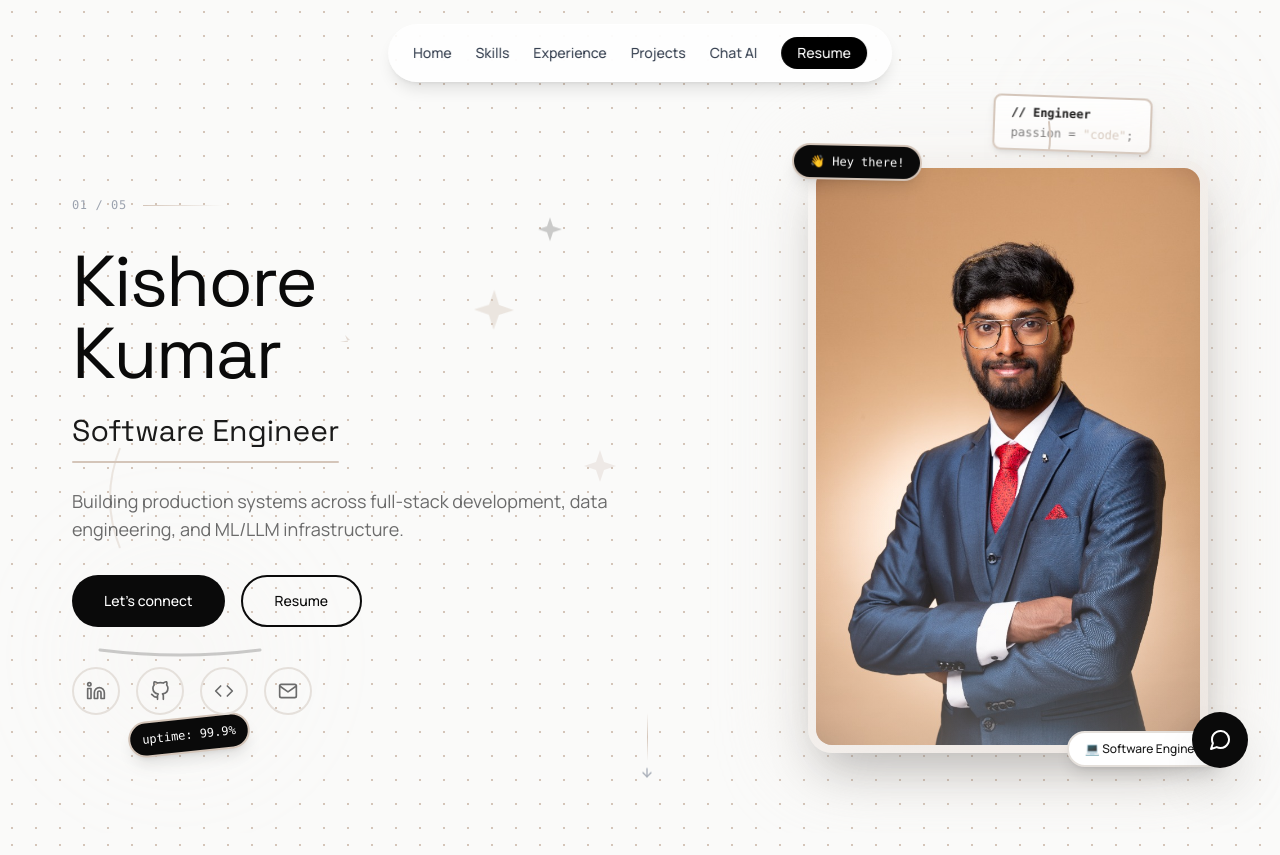
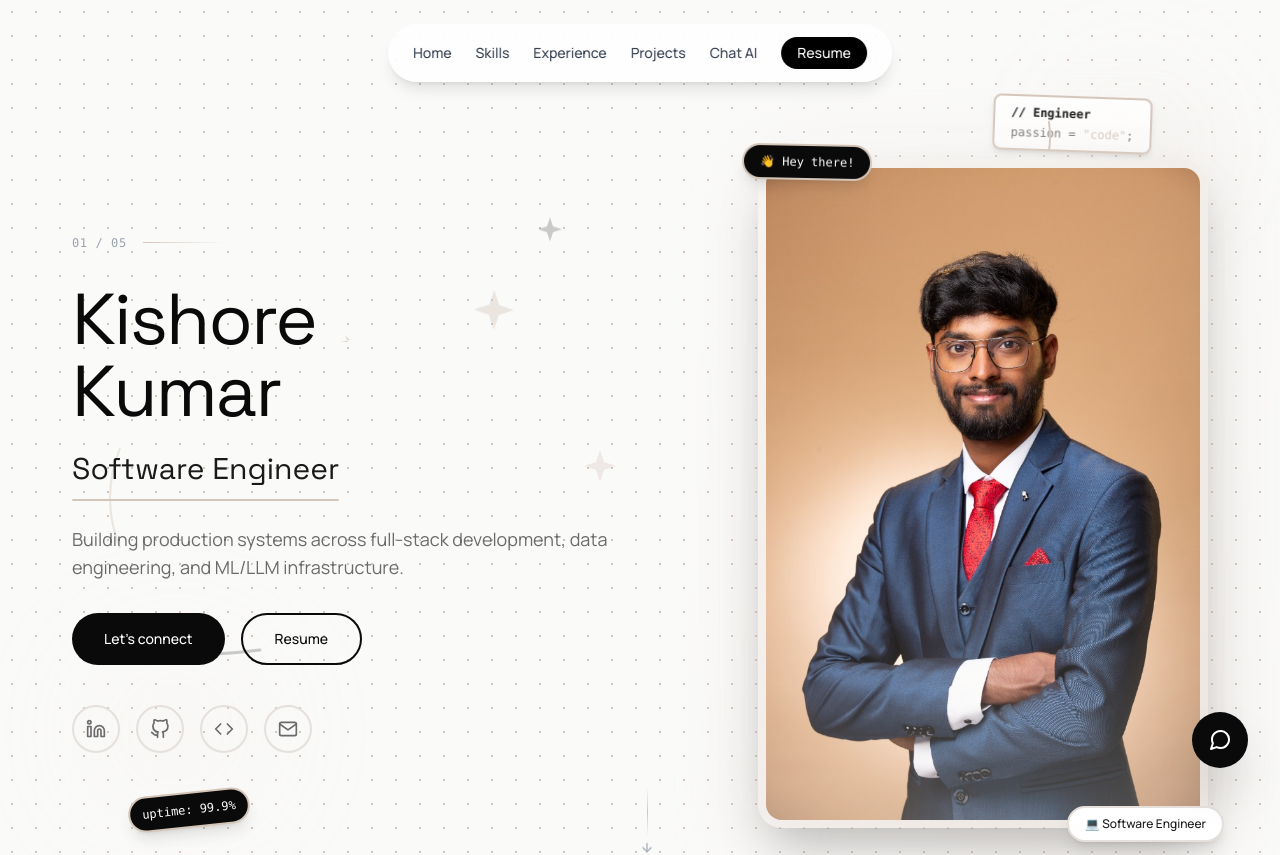
Before and after one commit to kishuxz/Portfolio, a Next.js app: page / in a window 1280 px wide. Shown: the top 855 px of the page. Built offline with nearby package versions, Linux system fonts and the light colour scheme.

Commit message:
Fix: Increase Hero image size to 450px
- Updated image container max-width to 450px
- Increased image width/height props to 450
- Updated dimension annotation text to 450px
- Maintains proper spacing and right alignment

```diff
--- a/components/Hero.jsx
+++ b/components/Hero.jsx
@@ -118,7 +118,7 @@ export default function Hero() {
             <div className="absolute top-72 right-24 hidden lg:block scroll-reveal-right z-10">
                 <div className="flex items-center gap-2">
                     <div className="w-12 h-px bg-[#D4C5B9]"></div>
-                    <span className="text-xs font-mono text-[#9CA3AF]">400px</span>
+                    <span className="text-xs font-mono text-[#9CA3AF]">450px</span>
                 </div>
             </div>
 
@@ -254,7 +254,7 @@ export default function Hero() {
                     </div>
 
                     {/* Right: Photo with Annotations - BLENDED WITH BACKGROUND */}
-                    <div className="scroll-reveal stagger-2 relative max-w-[400px] mt-12 md:mt-0 lg:ml-auto">
+                    <div className="scroll-reveal stagger-2 relative max-w-[450px] mt-12 md:mt-0 lg:ml-auto">
                         {/* Photo Container - Blended with cream background */}
                         <div className="relative group">
                             {/* Cream background blob to blend photo */}
@@ -269,8 +269,8 @@ export default function Hero() {
                                     <Image
                                         src="/profile-photo.jpg"
                                         alt={personalInfo.name}
-                                        width={400}
-                                        height={400}
+                                        width={450}
+                                        height={450}
                                         className="w-full h-auto object-cover"
                                         priority
                                     />
```
